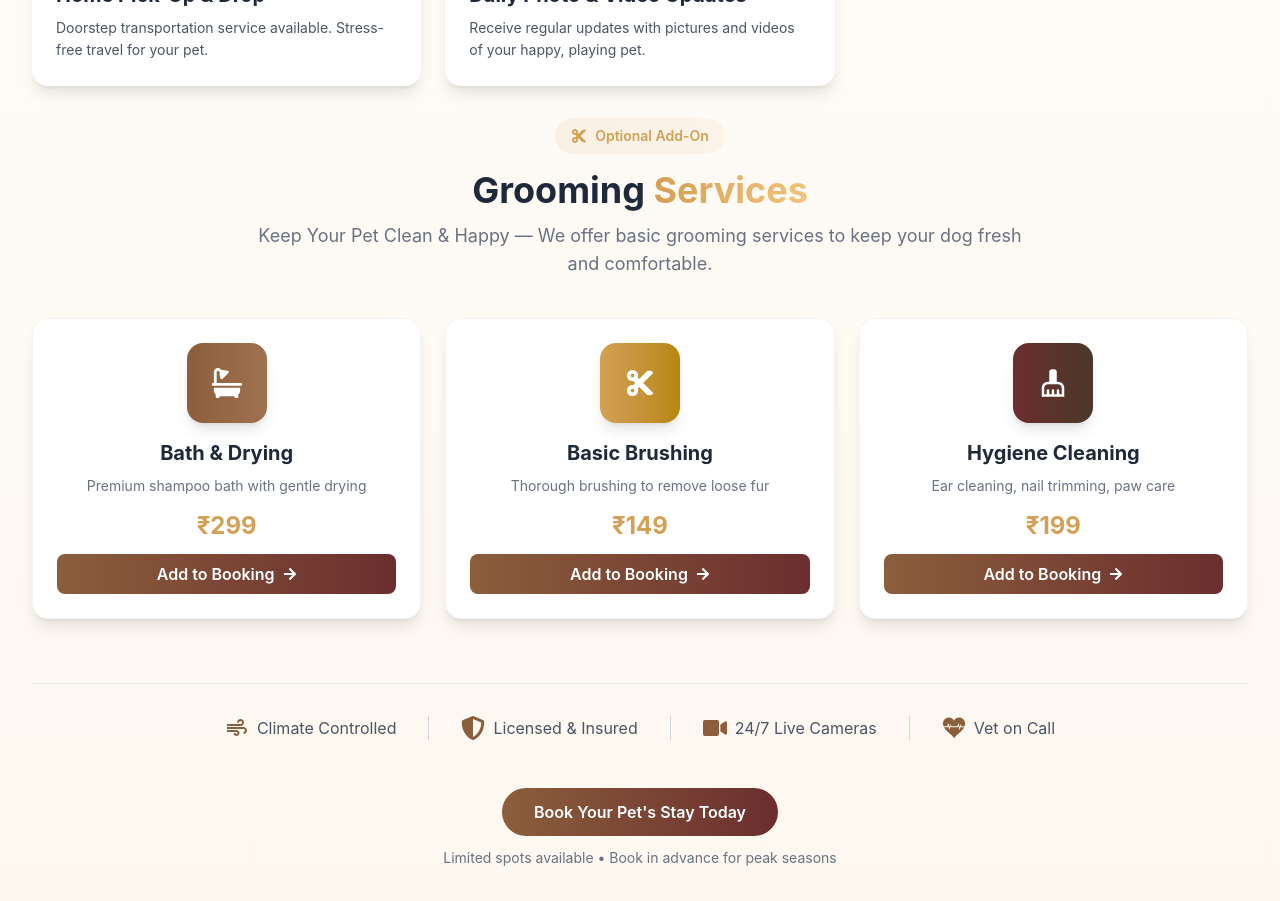
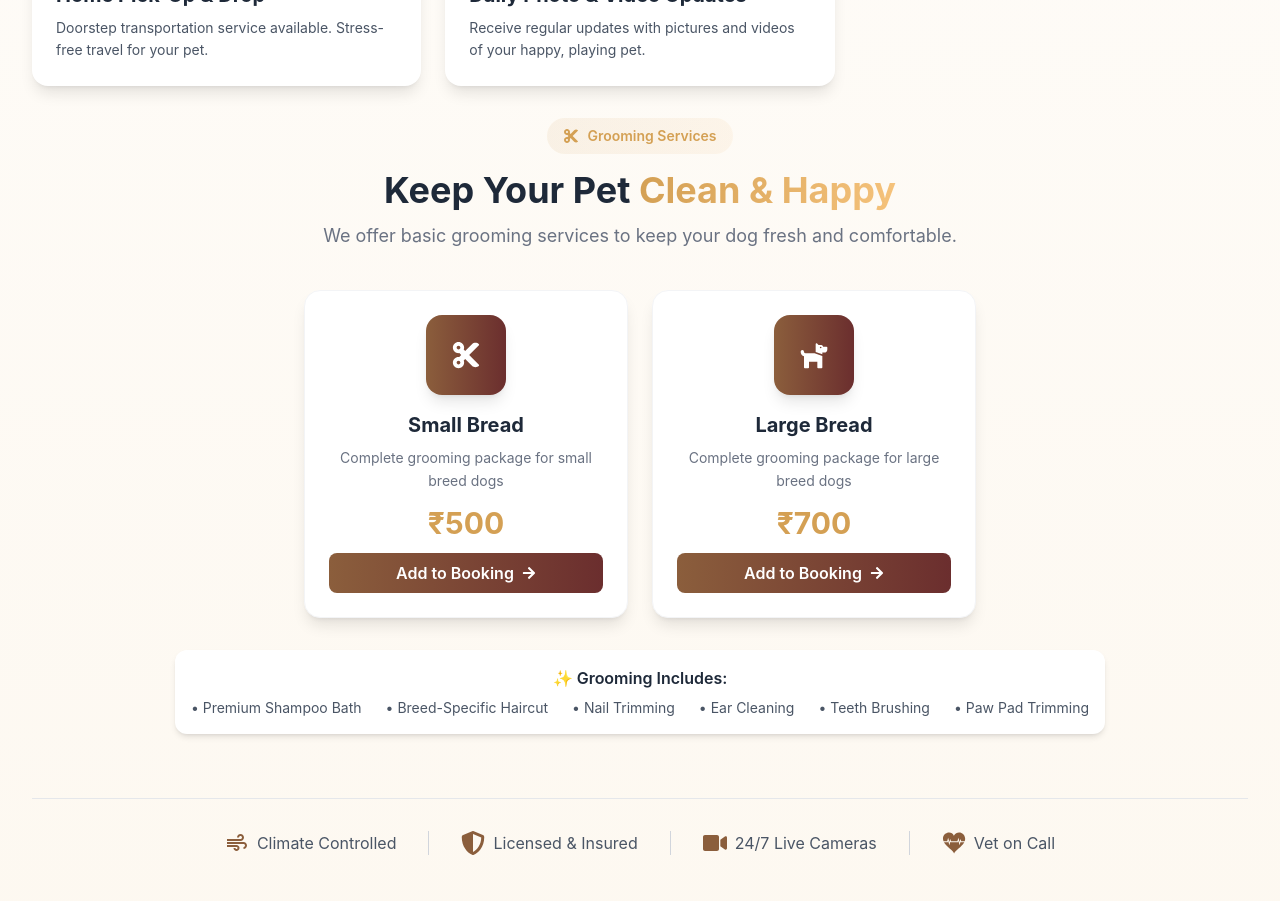
Before and after one commit to rajat804/ellite, a React (Vite) app: page / in a window 1280 px wide. Shown: the part 4600-5501 px from the top of the page. Built offline with nearby package versions, Linux system fonts and the light colour scheme.

Commit message:
boading features

```diff
--- a/src/components/BoardingFeatures.jsx
+++ b/src/components/BoardingFeatures.jsx
@@ -166,11 +166,7 @@ const BoardingFeatures = () => {
   // Check screen size for responsive show more
   const isMobile = typeof window !== 'undefined' && window.innerWidth < 768;
   const displayedFeatures = isMobile && !showAllFeatures ? features.slice(0, 4) : features;
-  const groomingServices = [
-    { icon: <FaBath />, title: "Bath & Drying", price: "₹299", description: "Premium shampoo bath with gentle drying", gradient: "from-[#8B5E3C] to-[#A0714F]" },
-    { icon: <FaCut />, title: "Basic Brushing", price: "₹149", description: "Thorough brushing to remove loose fur", gradient: "from-[#D4A054] to-[#B8860B]" },
-    { icon: <MdCleaningServices />, title: "Hygiene Cleaning", price: "₹199", description: "Ear cleaning, nail trimming, paw care", gradient: "from-[#6B2E2E] to-[#4A3728]" }
-  ];
+
 
   // Listen for window resize to reset show more state
   useEffect(() => {
@@ -270,26 +266,28 @@ const BoardingFeatures = () => {
           <div className="text-center max-w-3xl mx-auto mb-6 sm:mb-8 md:mb-10">
             <div className="inline-flex items-center gap-2 bg-gradient-to-r from-[#D4A054]/10 to-[#F5C27B]/10 px-3 sm:px-4 py-1.5 sm:py-2 rounded-full mb-3 sm:mb-4 mx-auto w-fit">
               <FaCut className="text-[#D4A054] text-sm sm:text-base" />
-              <span className="text-xs sm:text-sm font-semibold text-[#D4A054]">Optional Add-On</span>
+              <span className="text-xs sm:text-sm font-semibold text-[#D4A054]">Grooming Services</span>
             </div>
             <h3 className="text-2xl sm:text-3xl md:text-4xl font-bold text-gray-800 mb-2 sm:mb-3">
-              Grooming{' '}
-              <span className="bg-gradient-to-r from-[#D4A054] to-[#F5C27B] bg-clip-text text-transparent">Services</span>
+              Keep Your Pet{' '}
+              <span className="bg-gradient-to-r from-[#D4A054] to-[#F5C27B] bg-clip-text text-transparent">Clean & Happy</span>
             </h3>
             <p className="text-gray-500 text-sm sm:text-base md:text-lg px-4 sm:px-0">
-              Keep Your Pet Clean & Happy — We offer basic grooming services to keep your dog fresh and comfortable.
+              We offer basic grooming services to keep your dog fresh and comfortable.
             </p>
           </div>
 
-          <div className="grid grid-cols-1 sm:grid-cols-2 md:grid-cols-3 gap-4 sm:gap-5 md:gap-6">
-            {groomingServices.map((service, idx) => (
-              <div key={idx} className="group bg-white rounded-xl sm:rounded-2xl p-4 sm:p-5 md:p-6 text-center shadow-lg hover:shadow-2xl transition-all hover:-translate-y-2 border border-gray-100">
-                <div className={`w-16 h-16 sm:w-20 sm:h-20 mx-auto rounded-xl sm:rounded-2xl bg-gradient-to-r ${service.gradient} flex items-center justify-center text-white text-2xl sm:text-3xl mb-3 sm:mb-4 group-hover:scale-110 transition-transform shadow-lg`}>
-                  {service.icon}
+          <div className="grid grid-cols-1 sm:grid-cols-2 gap-4 sm:gap-5 md:gap-6 max-w-2xl mx-auto">
+            {/* Small Bread - ₹500 */}
+            <div className="group bg-white rounded-xl sm:rounded-2xl p-4 sm:p-5 md:p-6 text-center shadow-lg hover:shadow-2xl transition-all hover:-translate-y-2 border border-gray-100">
+              <div className="w-16 h-16 sm:w-20 sm:h-20 mx-auto rounded-xl sm:rounded-2xl bg-gradient-to-r from-[#8B5E3C] to-[#6B2E2E] flex items-center justify-center text-white text-2xl sm:text-3xl mb-3 sm:mb-4 group-hover:scale-110 transition-transform shadow-lg">
+                <FaCut className="text-2xl sm:text-3xl" />
               </div>
-                <h4 className="text-lg sm:text-xl font-bold text-gray-800 mb-1 sm:mb-2">{service.title}</h4>
-                <p className="text-gray-500 text-xs sm:text-sm mb-2 sm:mb-3 leading-relaxed">{service.description}</p>
-                <p className="text-xl sm:text-2xl font-bold text-[#D4A054] mb-2 sm:mb-3">{service.price}</p>
+              <h4 className="text-lg sm:text-xl font-bold text-gray-800 mb-1 sm:mb-2">Small Bread</h4>
+              <p className="text-gray-500 text-xs sm:text-sm mb-2 sm:mb-3 leading-relaxed">
+                Complete grooming package for small breed dogs
+              </p>
+              <p className="text-2xl sm:text-3xl font-bold text-[#D4A054] mb-2 sm:mb-3">₹500</p>
               <Link
                 to={'/booknow'}
                 className="w-full bg-gradient-to-r from-[#8B5E3C] to-[#6B2E2E] text-white py-1.5 sm:py-2 rounded-lg font-semibold hover:shadow-lg transition-all hover:scale-105 flex items-center justify-center gap-2 text-sm sm:text-base"
@@ -297,7 +295,39 @@ const BoardingFeatures = () => {
                 Add to Booking <FaArrowRight className="text-xs sm:text-sm group-hover:translate-x-1 transition-transform" />
               </Link>
             </div>
-            ))}
+
+            {/* Large Bread - ₹700 */}
+            <div className="group bg-white rounded-xl sm:rounded-2xl p-4 sm:p-5 md:p-6 text-center shadow-lg hover:shadow-2xl transition-all hover:-translate-y-2 border border-gray-100">
+              <div className="w-16 h-16 sm:w-20 sm:h-20 mx-auto rounded-xl sm:rounded-2xl bg-gradient-to-r from-[#8B5E3C] to-[#6B2E2E] flex items-center justify-center text-white text-2xl sm:text-3xl mb-3 sm:mb-4 group-hover:scale-110 transition-transform shadow-lg">
+                <FaDog className="text-2xl sm:text-3xl" />
+              </div>
+              <h4 className="text-lg sm:text-xl font-bold text-gray-800 mb-1 sm:mb-2">Large Bread</h4>
+              <p className="text-gray-500 text-xs sm:text-sm mb-2 sm:mb-3 leading-relaxed">
+                Complete grooming package for large breed dogs
+              </p>
+              <p className="text-2xl sm:text-3xl font-bold text-[#D4A054] mb-2 sm:mb-3">₹700</p>
+              <Link
+                to={'/booknow'}
+                className="w-full bg-gradient-to-r from-[#8B5E3C] to-[#6B2E2E] text-white py-1.5 sm:py-2 rounded-lg font-semibold hover:shadow-lg transition-all hover:scale-105 flex items-center justify-center gap-2 text-sm sm:text-base"
+              >
+                Add to Booking <FaArrowRight className="text-xs sm:text-sm group-hover:translate-x-1 transition-transform" />
+              </Link>
+            </div>
+          </div>
+
+          {/* Grooming Includes Section */}
+          <div className="mt-8 text-center">
+            <div className="inline-block bg-white rounded-xl p-4 shadow-md">
+              <h4 className="font-semibold text-gray-800 mb-2">✨ Grooming Includes:</h4>
+              <div className="flex flex-wrap justify-center gap-x-6 gap-y-2 text-sm text-gray-600">
+                <span>• Premium Shampoo Bath</span>
+                <span>• Breed-Specific Haircut</span>
+                <span>• Nail Trimming</span>
+                <span>• Ear Cleaning</span>
+                <span>• Teeth Brushing</span>
+                <span>• Paw Pad Trimming</span>
+              </div>
+            </div>
           </div>
         </div>
 
```
Lines whose indentation alone changed are shown as unchanged.
